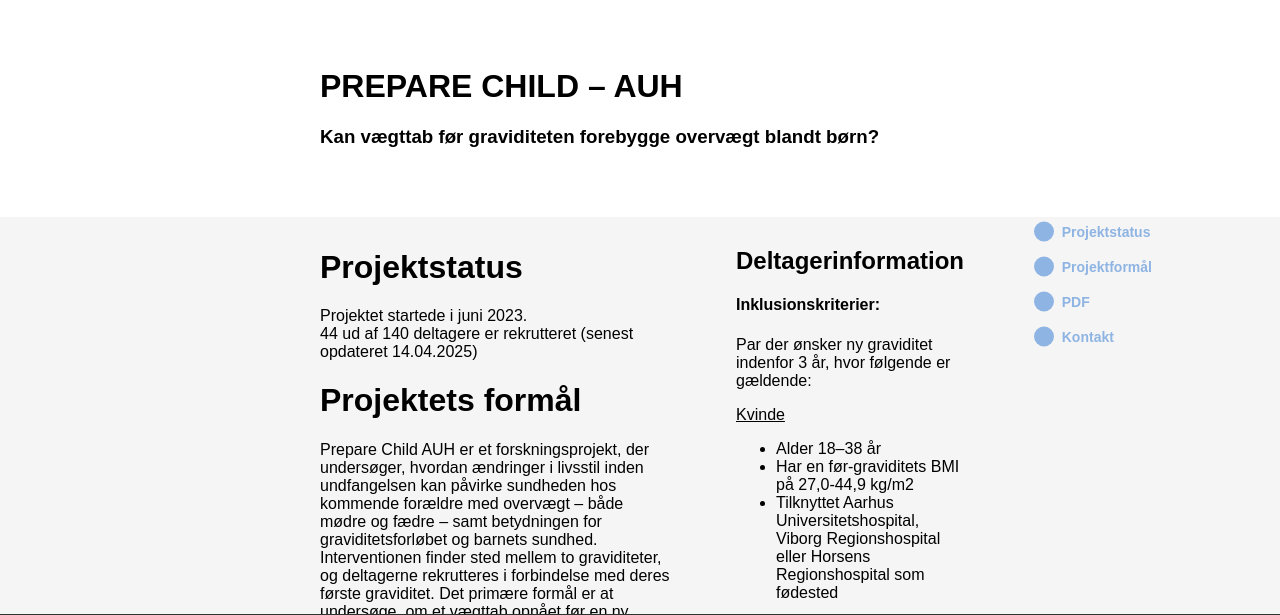
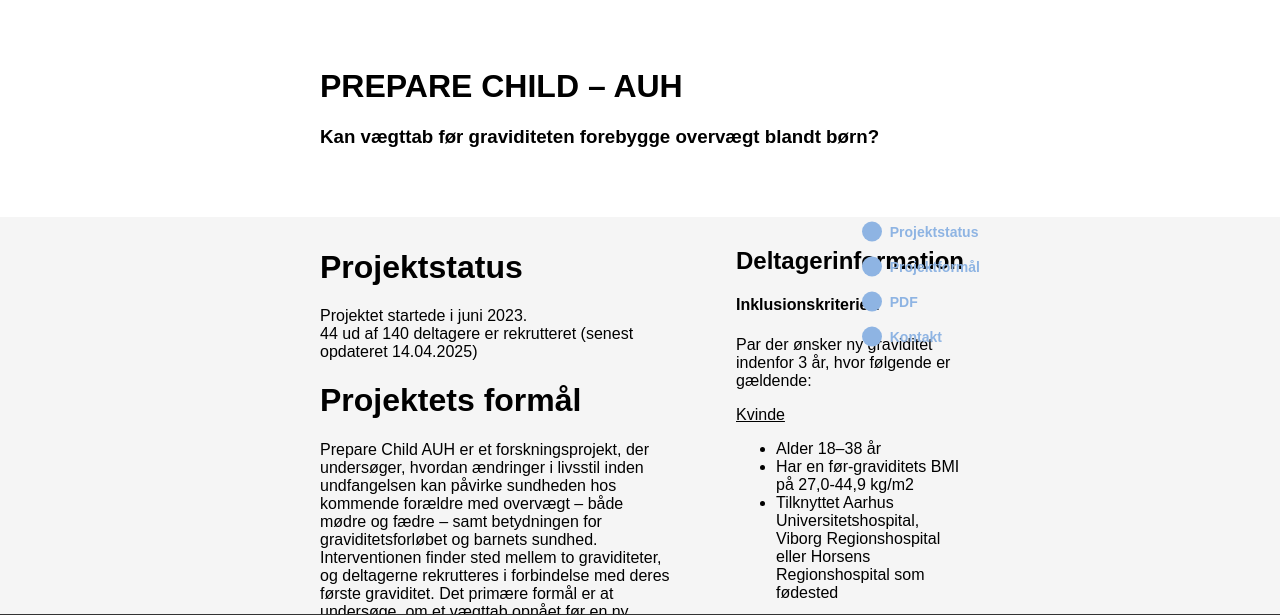
Before and after one commit to Emmakaalund/emmakaalund.github.io, a plain HTML site: page webpage/Projects/ClinicProjects/projekt2.html in a window 1280 px wide. Shown: the part 116-731 px from the top of the page. Drawn offline with Linux system fonts and the light colour scheme.

Commit message:
Scroll indicator

```diff
--- a/webpage/styles.css
+++ b/webpage/styles.css
@@ -535,7 +535,7 @@ main {
 .scroll-indicator {
     position: fixed;
     top: 50%;
-    right: 10%;
+    right: 300px;
     transform: translateY(-50%);
     display: flex;
     flex-direction: column;
```
